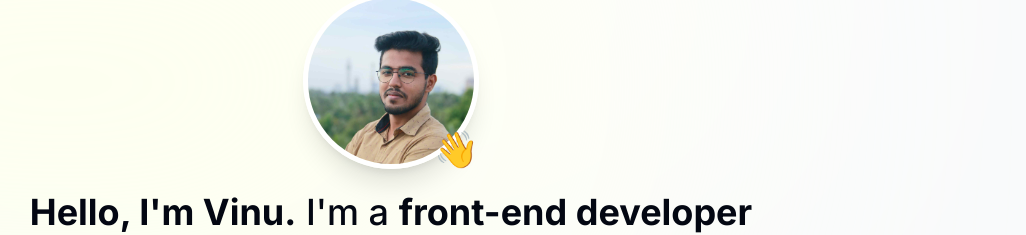
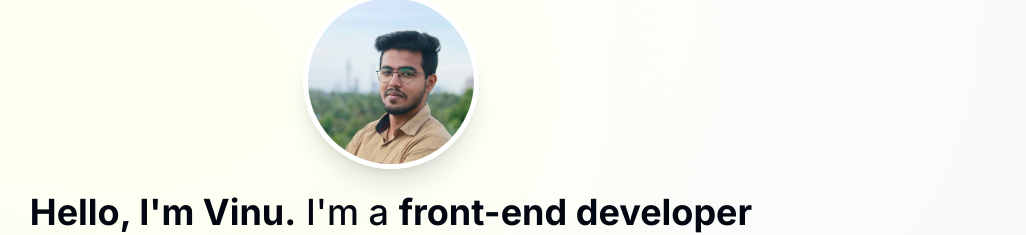
Before and after one commit to Vinujoy/myPortfolio, a Next.js app: page / in a window 1280 px wide. Shown: the part 151-386 px from the top of the page, without its empty margins (249-1275 px from the left). Built offline with nearby package versions, Linux system fonts and the light colour scheme; no server answers.

Commit message:
Theme updated

```diff
--- a/components/intro.tsx
+++ b/components/intro.tsx
@@ -41,20 +41,6 @@ export default function Intro() {
               className="h-44 w-44 rounded-full object-cover border-[0.35rem] border-white shadow-xl"
             />
           </motion.div>
-
-          <motion.span
-            className="absolute bottom-0 right-0 text-4xl"
-            initial={{ opacity: 0, scale: 0 }}
-            animate={{ opacity: 1, scale: 1 }}
-            transition={{
-              type: "spring",
-              stiffness: 125,
-              delay: 0.1,
-              duration: 0.7,
-            }}
-          >
-            👋
-          </motion.span>
         </div>
       </div>
 
--- a/context/theme-context.tsx
+++ b/context/theme-context.tsx
@@ -38,12 +38,12 @@ export default function ThemeContextProvider({
     if (localTheme) {
       setTheme(localTheme);
 
-      if (localTheme === "dark") {
-        document.documentElement.classList.add("dark");
+      if (localTheme === "light") {
+        document.documentElement.classList.add("light");
       }
-    } else if (window.matchMedia("(prefers-color-scheme: dark)").matches) {
-      setTheme("dark");
-      document.documentElement.classList.add("dark");
+    } else if (window.matchMedia("(prefers-color-scheme: light)").matches) {
+      setTheme("light");
+      document.documentElement.classList.add("light");
     }
   }, []);
 
```
Also changed, not shown: 1 other file (tests, documents, lock files or other folders).
